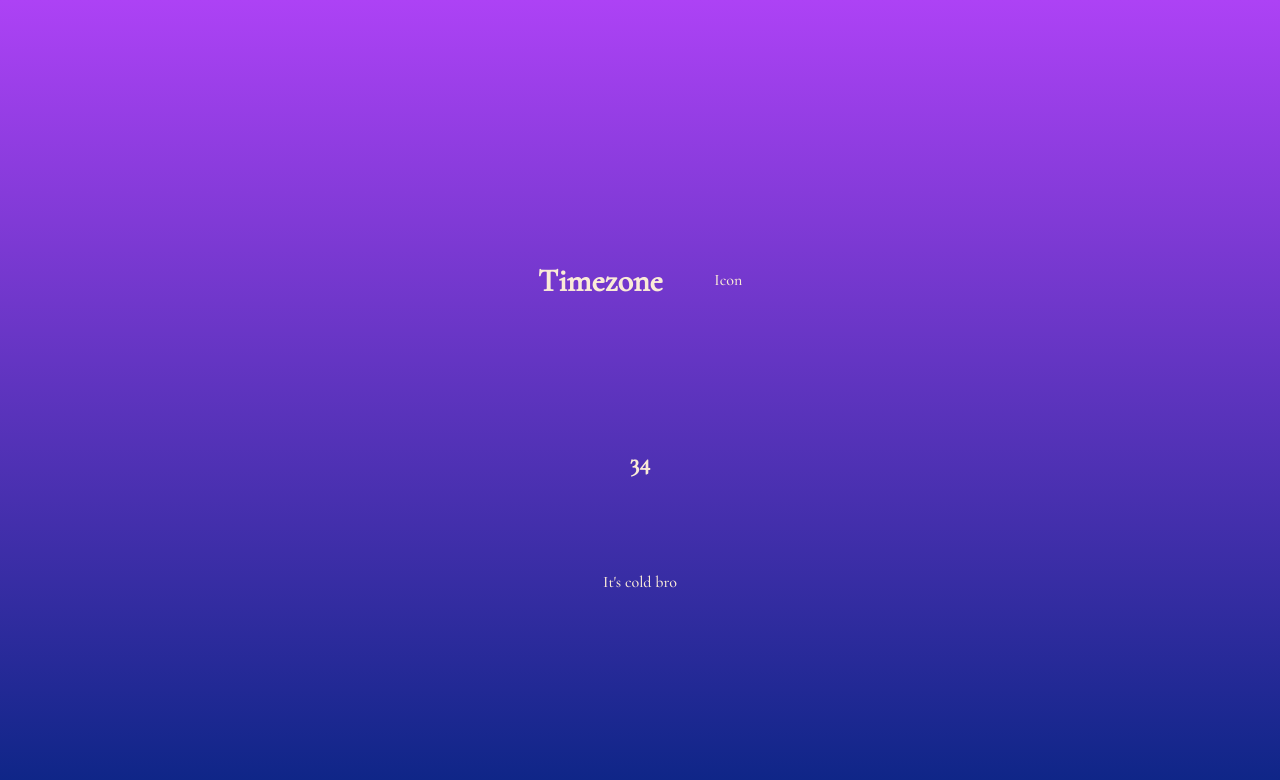
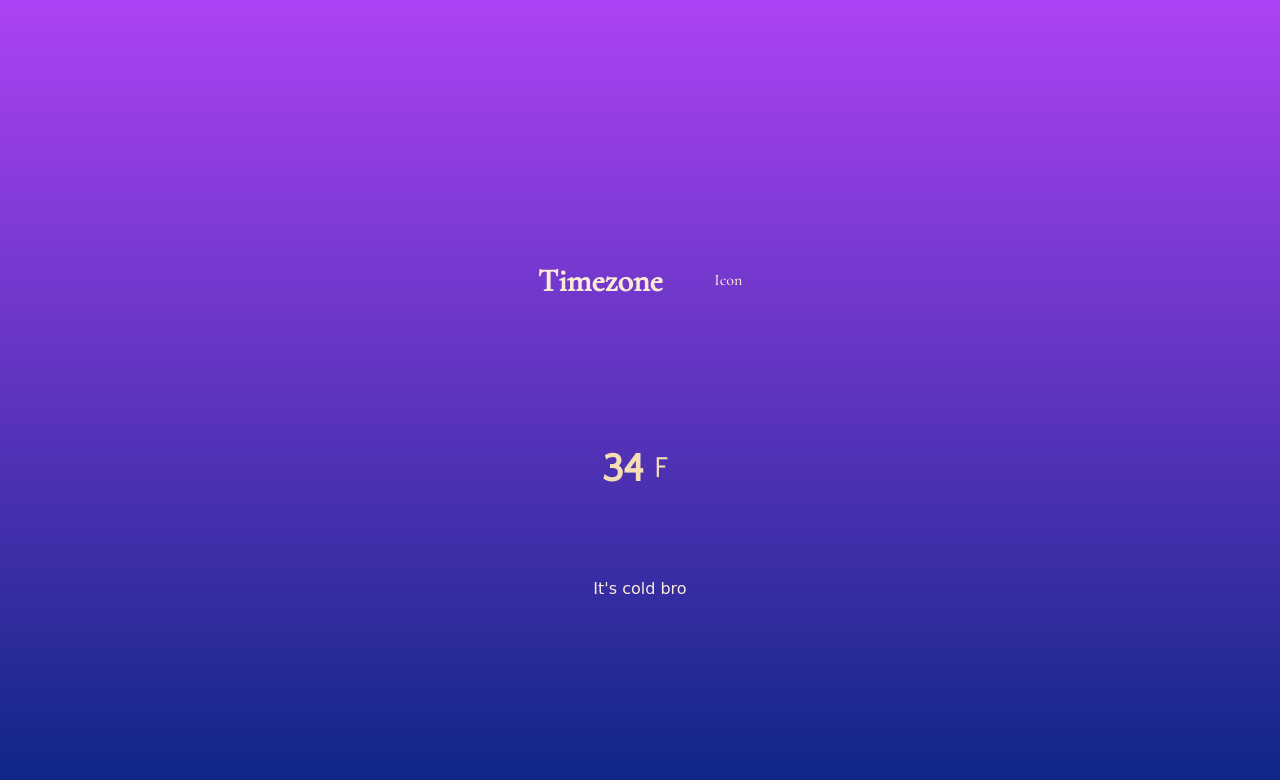
Before and after one commit to ChristaStephens/VanillaJSWeatherApp, a plain HTML site: page index.html in a window 1280 px wide. Drawn offline with nearby package versions, Linux system fonts and the light colour scheme; a web font is replaced by a local one.

Commit message:
more css

```diff
--- a/index.html
+++ b/index.html
@@ -1,11 +1,3 @@
-<!DOCTYPE html>
-<!--[if lt IE 7]>      <html class="no-js lt-ie9 lt-ie8 lt-ie7"> <![endif]-->
-<!--[if IE 7]>         <html class="no-js lt-ie9 lt-ie8"> <![endif]-->
-<!--[if IE 8]>         <html class="no-js lt-ie9"> <![endif]-->
-<!--[if gt IE 8]><!-->
-<html class="no-js">
-<!--<![endif]-->
-
 <head>
     <meta charset="utf-8">
     <meta http-equiv="X-UA-Compatible" content="IE=edge">
@@ -18,18 +10,18 @@
 </head>
 
 <body>
-    <!--[if lt IE 7]>
-            <p class="browsehappy">You are using an <strong>outdated</strong> browser. Please <a href="#">upgrade your browser</a> to improve your experience.</p>
-        <![endif]-->
 
-    <!-- location is separating loc timezone to design it differently -->
     <div class="location">
 
         <h1 class="location-timezone">Timezone</h1>
         <p>Icon</p>
     </div>
     <div class="temperature">
-        <h2 class="temperature-degree">34</h2>
+        <div class="degree-section">
+            <h2 class="temperature-degree">34</h2>
+            <span>F</span>
+        </div>
+
         <div class="temperature-description">It's cold bro</div>
     </div>
 
--- a/style.css
+++ b/style.css
@@ -56,4 +56,24 @@ without effecting the original class */
 
 .temperature {
     flex-direction: column;
+    font-family: 'Corben', cursive;
 }
+
+
+/* styling for the degrees  */
+
+.degree-section {
+    display: flex;
+    color: wheat;
+    font-family: 'Quattrocento Sans', sans-serif;
+    align-items: center;
+}
+
+.degree-section span {
+    margin: 10px;
+    font-size: 30px;
+}
+
+.degree-section h2 {
+    font-size: 40px;
+}
```
